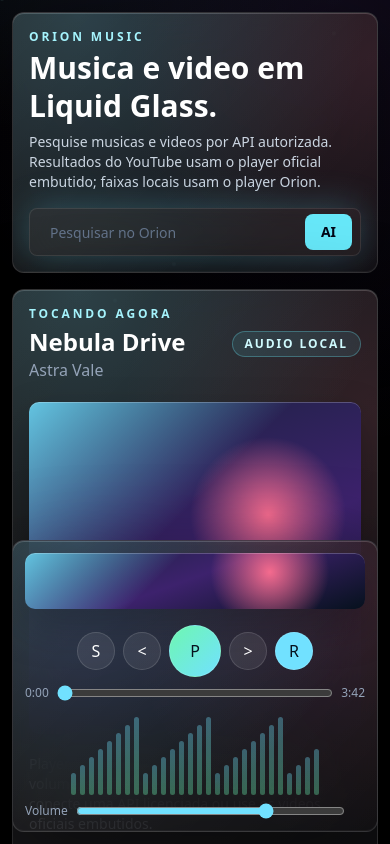
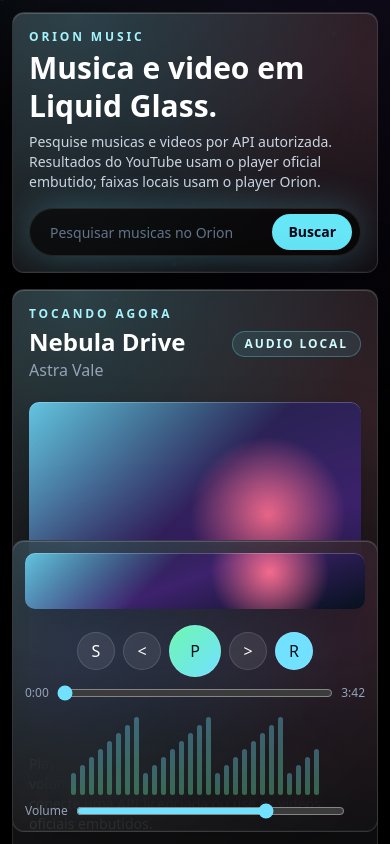
Before and after one commit to vitorgs15000-dotcom/-orion-music, a Next.js app: page / in a window 390 px wide. Shown: the top 844 px of the page. Built offline with nearby package versions, Linux system fonts and the light colour scheme.

Commit message:
Polish mobile music-only interface

```diff
--- a/src/components/SearchBar.tsx
+++ b/src/components/SearchBar.tsx
@@ -11,7 +11,7 @@ export function SearchBar({ onSearch }: SearchBarProps) {
 
   return (
     <form
-      className="flex min-h-12 w-full items-center rounded-lg border border-white/10 bg-white/[0.06] px-2 shadow-glow backdrop-blur-glass md:max-w-md"
+      className="flex min-h-12 w-full items-center rounded-full border border-white/10 bg-black/55 px-2 shadow-glow backdrop-blur-glass md:max-w-md"
       onSubmit={(event) => {
         event.preventDefault();
         onSearch(query);
@@ -21,11 +21,11 @@ export function SearchBar({ onSearch }: SearchBarProps) {
         className="h-11 min-w-0 flex-1 bg-transparent px-3 text-sm text-white outline-none placeholder:text-slate-500"
         maxLength={90}
         onChange={(event) => setQuery(event.target.value)}
-        placeholder="Pesquisar no Orion"
+        placeholder="Pesquisar musicas no Orion"
         value={query}
       />
-      <button className="h-9 rounded-lg bg-cyan-300 px-4 text-sm font-black text-slate-950" type="submit">
-        AI
+      <button className="h-9 rounded-full bg-cyan-300 px-4 text-sm font-black text-slate-950" type="submit">
+        Buscar
       </button>
     </form>
   );
```
